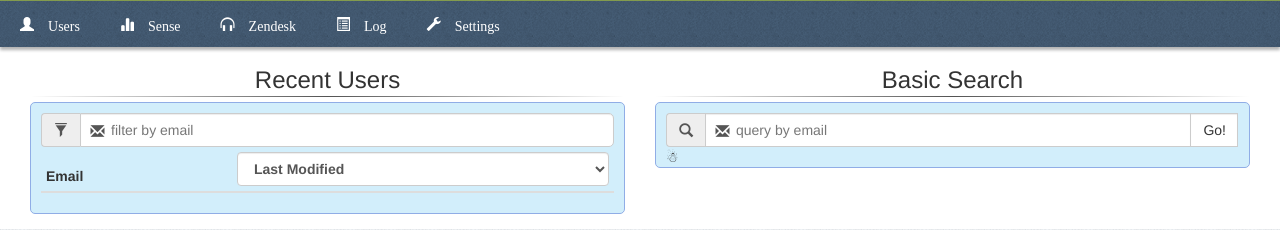
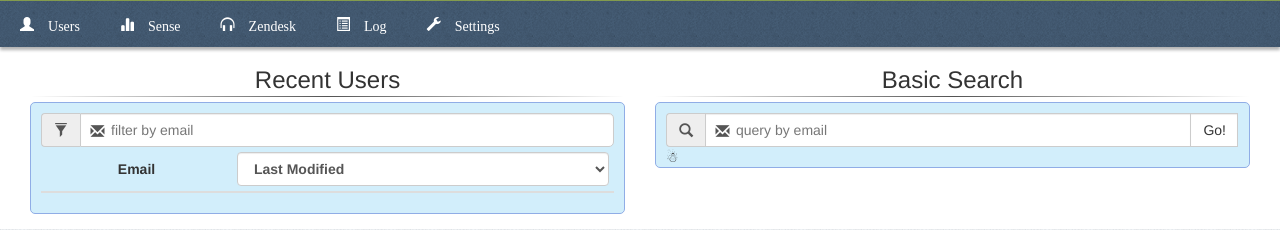
Before and after one commit to hello/hello-admin, a Python web app: template templates/users.html in a window 1280 px wide. Shown: the part 40-270 px from the top of the page. Run offline with Jinja, Linux system fonts and the light colour scheme; the template is opened without the code that fills it, so the values that code supplies are empty.

Commit message:
Set vertical-align: middle on for table headers on base.css

```diff
--- a/static/css/base.css
+++ b/static/css/base.css
@@ -11,5 +11,6 @@
 .col-xxl {max-width: 1000px;}
 
 table.table>tbody>tr>td {display: table-cell; vertical-align: middle;}
+table.table>thead>tr>th {display: table-cell; vertical-align: middle; text-align: center;}
 button.btn-circle {border-radius: 100%; width: 32px; height: 32px; margin: 10px auto; display: table; color: #ffffff; background-color: rgba(45, 193, 205, 0.34);}
 h3 {text-align: center;}
```
